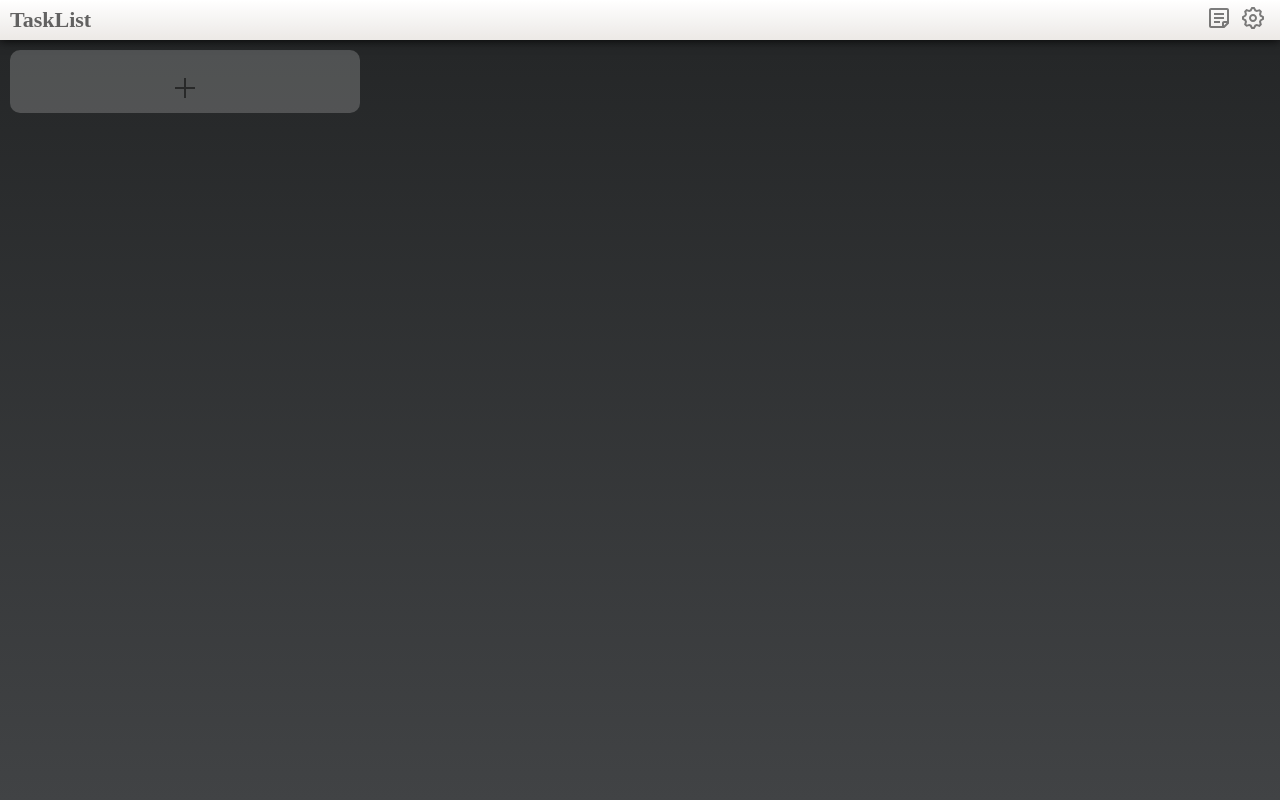
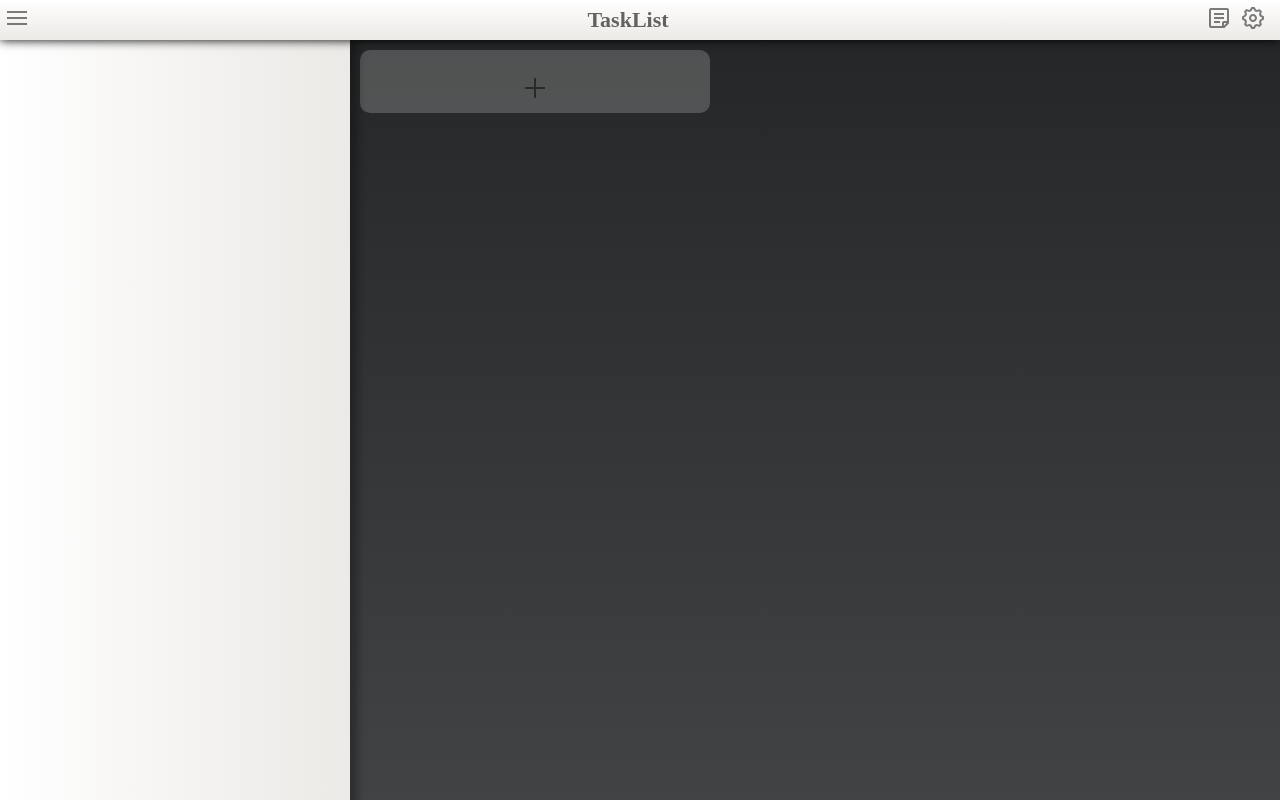
Before and after one commit to h1g0/TaskList, a Vue app: page / in a window 1280 px wide. Built offline with nearby package versions, Linux system fonts and the light colour scheme.

Commit message:
implement sidebar.

```diff
--- a/src/App.vue
+++ b/src/App.vue
@@ -1,12 +1,25 @@
 <template>
   <div id="app">
     <div class="header">
+      <div class="header-menu">
+        <button class="menu-button" @click="showSidebar()">
+          <img src="img/menu.svg" title="サイドバーを表示/非表示"/>
+        </button>
+      </div>
       <h1>TaskList</h1>
       <div class="header-menu">
         <button class="menu-button" @click="showOutput()"> <img src="img/note-text.svg" title="出力画面を表示/非表示"/></button>
         <button class="menu-button" @click="showSettings()" ><img src="img/settings.svg" title="設定画面を表示/非表示"/></button>
       </div>
     </div>
+    <transition>
+    <div class="sidebar" v-if="taskListSettings.isSidebarVisible">
+      <div v-for = "column in taskColumnList" :key="column.id">
+        {{column.title}}
+        <hr />
+      </div>
+    </div>
+    </transition>
     <draggable
       v-model="taskColumnList"
       v-bind="dragOptions"
@@ -17,6 +30,7 @@
       @start="onDragDropStart"
       @end="onDragDropEnd"
       class="task-colmun-container"
+      v-bind:style="{marginLeft: taskListSettings.isSidebarVisible?'350px':'0px'}"
     >
       <task-column
         v-for="(column,index) in taskColumnList"
@@ -101,6 +115,7 @@ export default {
       taskListSettings: {
         isSettingsVisible: false,
         isOutputVisible: false,
+        isSidebarVisible: true,
       },
       drag: false,
     };
@@ -152,6 +167,12 @@ export default {
     onDragDropEnd:function(){
       this.drag=false;
       this.saveItem();
+    },
+    showSidebar:function(){
+      (this.taskListSettings.isSidebarVisible)?
+      this.taskListSettings.isSidebarVisible=false:
+      this.taskListSettings.isSidebarVisible=true;
+      this.saveSettings();
     },
     showOutput:function(){
       (this.taskListSettings.isOutputVisible)?
@@ -241,16 +262,12 @@ export default {
   animation-timing-function: ease;
   transition: opacity 0.3s, transform 0.3s;
 }
-.v-leave-active {
-  position: absolute;
-}
+
 .v-enter {
-  opacity: 0;
-  transform: translateX(-64px);
+  transform: translateX(-350px);
 }
 .v-leave-to {
-  opacity: 0;
-  transform: translateX(64px);
+  transform: translateX(-350px);
 }
 
 .flip-list-move {
@@ -306,9 +323,21 @@ body{
   width:100%;
   height:40px;
 }
+.sidebar{
+  position: fixed;
+  z-index: 998;
+  top: 40px;
+  left: 0;
+  width:330px;
+  padding: 10px;
+  height:100%;
+  background: linear-gradient(to left, #ece9e6, #ffffff);
+  box-shadow: -8px 0px 8px 0px rgba(0,0,0,0.3), 8px 0px 8px 0px rgba(0,0,0,0.3);
 
+}
 .task-colmun-container{
   width:auto;
+  margin-left:350px;
   height: 100%;
   display: flex;
   justify-content: flex-start;
```
Also changed, not shown: public/img/menu.svg (added).
